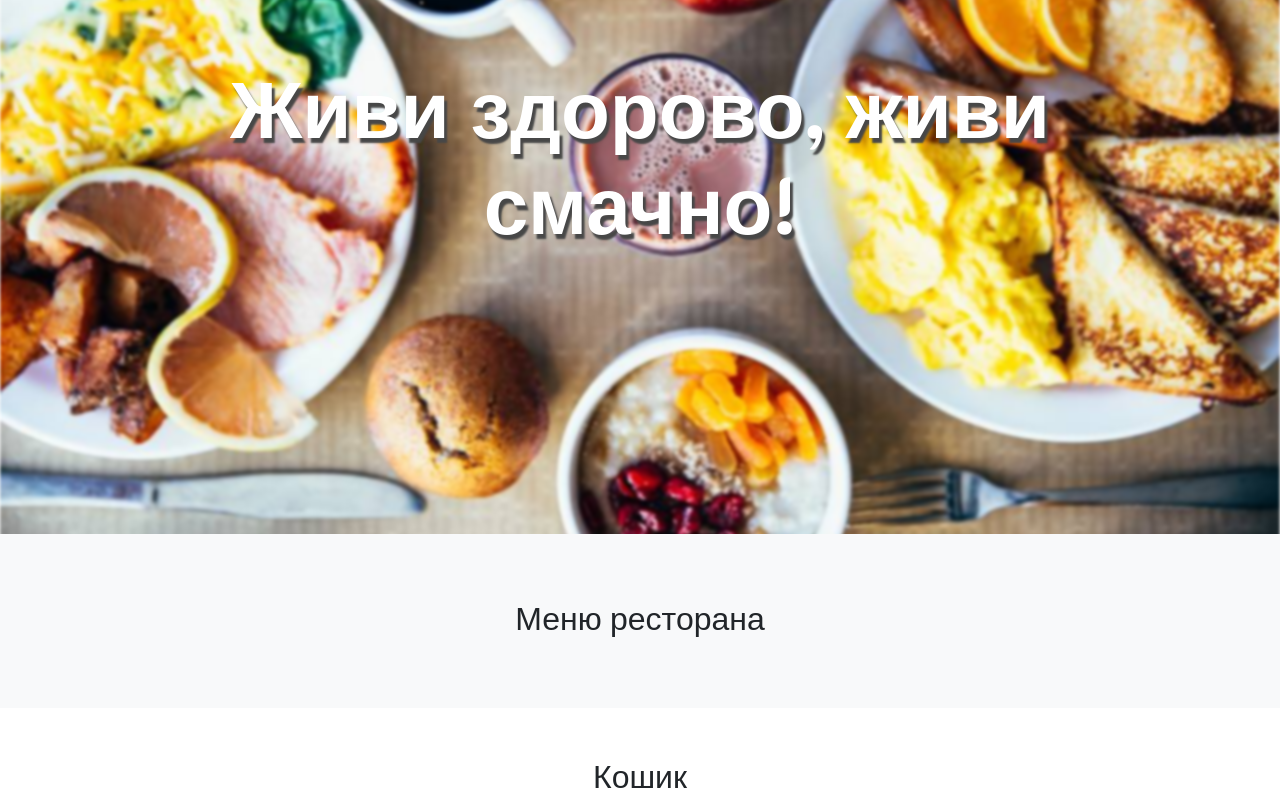
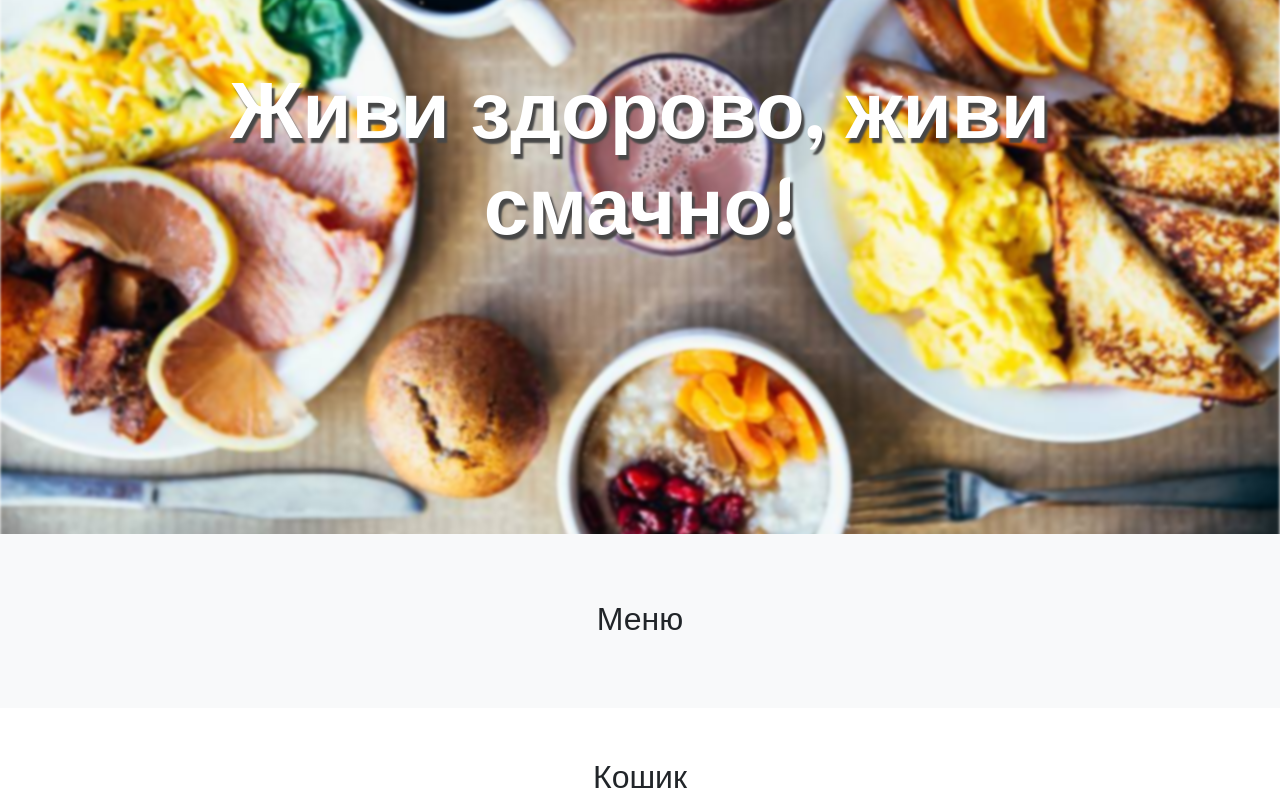
Before and after one commit to SergiyIlchyshyn/gluttony, a plain HTML site: page index.html in a window 1280 px wide. Shown: the part 266-1074 px from the top of the page. Drawn offline with Linux system fonts and the light colour scheme; no server answers.

Commit message:
some fixed

```diff
--- a/index.html
+++ b/index.html
@@ -40,7 +40,7 @@
 			<div class="container">
 				<div class="shop-category">
 					<div class="text-center title py-3">
-						<h2>Меню ресторана</h2>
+						<h2>Меню</h2>
 					</div>
 					<!-- <nav class="category__filter">
 						<ul id="btnContainer">
```
